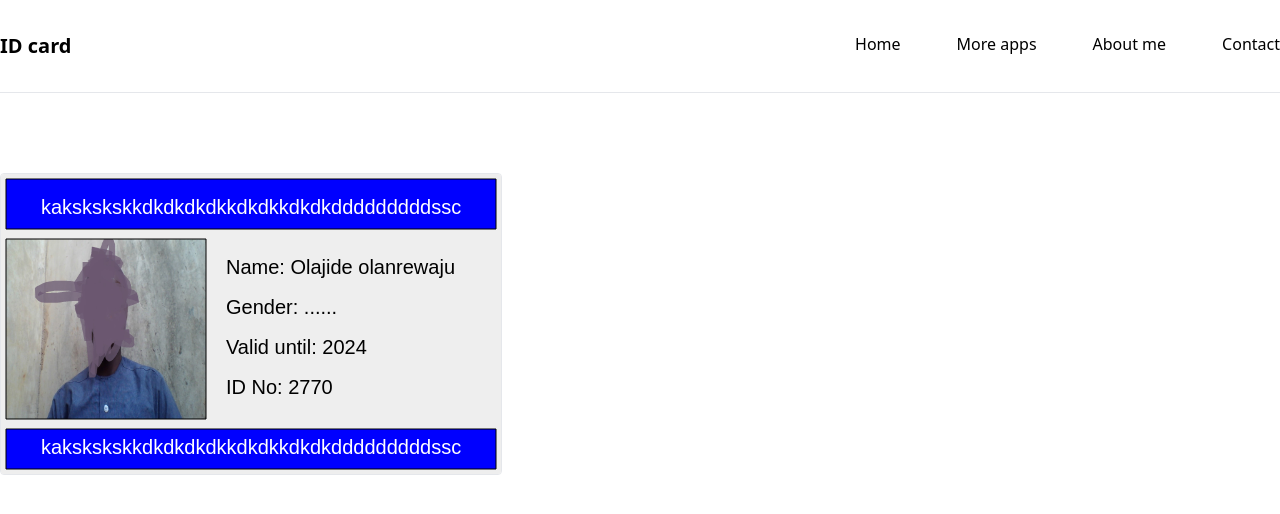
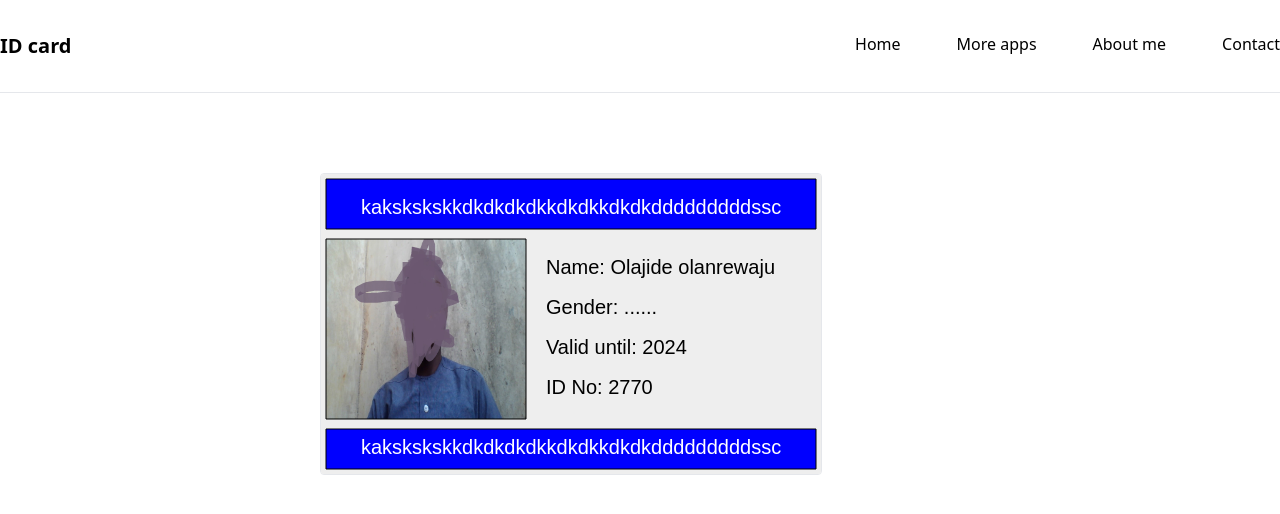
Before and after one commit to monyasau/ID-card-creator, a React (Vite) app: page / in a window 1280 px wide. Shown: the top 514 px of the page. Built offline with nearby package versions, Linux system fonts and the light colour scheme.

Commit message:
ui changes

```diff
--- a/src/components/Canvas.jsx
+++ b/src/components/Canvas.jsx
@@ -61,7 +61,7 @@ const Canvas = () => {
 
   return (
     <>
-      <div className="max-w-screen-xl w-full mx-auto my-20">
+      <div className="my-20 w-[50%] mx-auto">
         <canvas
           ref={canvasRef}
           width={500}
--- a/src/components/Form.jsx
+++ b/src/components/Form.jsx
@@ -1,7 +1,7 @@
 export default function Form() {
     return (
         <>
-        <div className="w-[10%]">
+        <div className="w-[50%] flex flex-wrap">
             <input type="text" name="" id="" className="m-10 p-1.5 border" />
             <input type="text" name="" id="" className="m-10 p-1.5 border" />
             <input type="text" name="" id="" className="m-10 p-1.5 border" />
```
